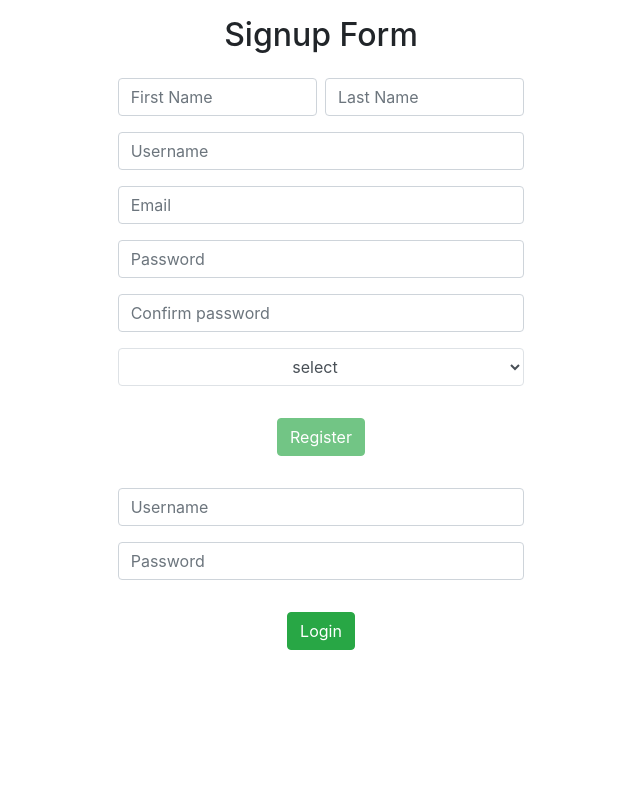
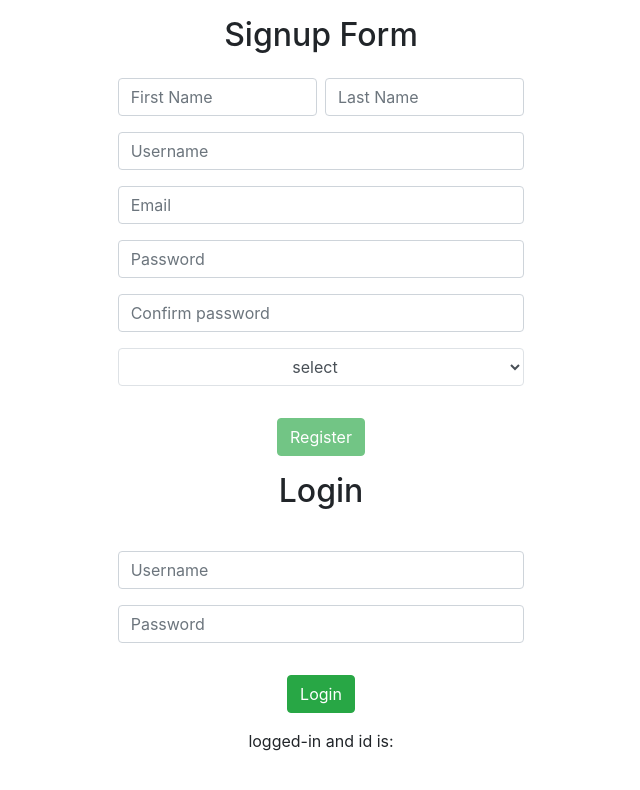
Before and after one commit to mhjony/matcha, a React (Create React App) app in the folder frontend/: page / in a window 1280 px wide. Shown: the top 790 px of the page, without its empty margins (319-959 px from the left). Built offline with nearby package versions, Linux system fonts and the light colour scheme.

Commit message:
user can login from client site

```diff
--- a/frontend/package.json
+++ b/frontend/package.json
@@ -14,6 +14,7 @@
     "react-datepicker": "^3.1.3",
     "react-dom": "^16.13.1",
     "react-flash-message": "^1.0.4",
+    "react-router-dom": "^5.2.0",
     "react-scripts": "3.4.3"
   },
   "scripts": {
--- a/frontend/src/components/Login.js
+++ b/frontend/src/components/Login.js
@@ -1,5 +1,4 @@
 import React, { useState } from "react";
-//import axios from 'axios';
 import login from './services/loginService';
 import FlashMessage from 'react-flash-message';
 import Alert from 'react-bootstrap/Alert';
@@ -37,6 +36,7 @@ const Login = () => {
 					</Alert>
 				</FlashMessage>
             }
+            <h2 className="text-center mt-3">Login</h2>
             <div className="row justify-content-center align-items-center">
                 <form className="text-center mt-3 col-md-6 col-sm-6 col-lg-4 col-xs-8" onSubmit={handleLogin}>
                     <div className="form-group mt-3">
@@ -58,8 +58,14 @@ const Login = () => {
                         />
                     </div>
                     <button className="btn btn-success mt-3" type="submit">Login</button>
+                    <div className="form-group mt-3">
+                        {user !== null &&
+                            <div>
+                                <p><b>{user.username}</b> logged-in and id is: {user.id}</p>
+                            </div>
+                        }
+                    </div>
                 </form>
-                {user === null && <h1>Loggedkkk</h1>}
             </div>
        </>
    )
```
Also changed, not shown: 2 other files (tests, documents, lock files or other folders).
